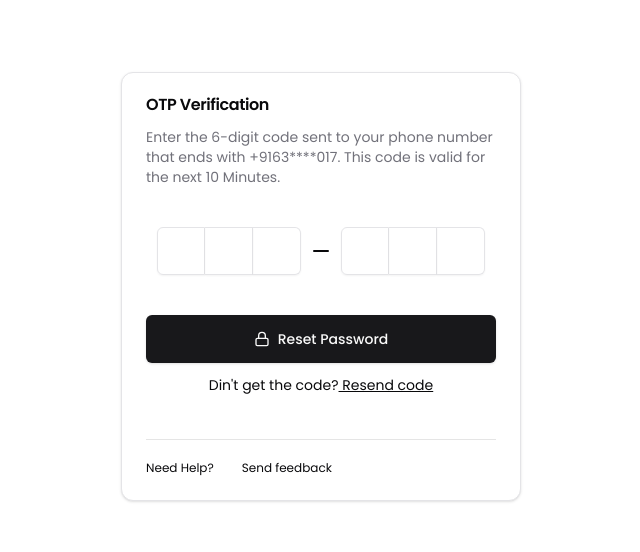
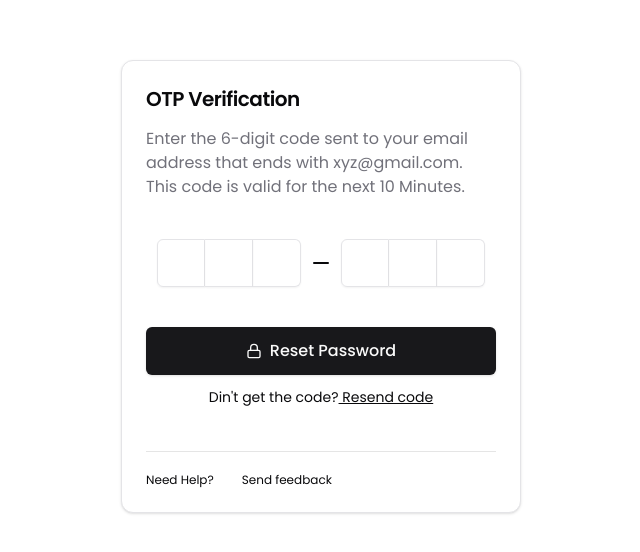
Before and after one commit to akshaywritescode/rangoli-live-components, a Next.js app: page /o/otp-verification in a window 1280 px wide. Shown: the part 154-706 px from the top of the page, without its empty margins (319-959 px from the left). Built offline with nearby package versions, Linux system fonts and the light colour scheme.

Commit message:
added otp verification component

```diff
--- a/src/app/components/OTPVerification.tsx
+++ b/src/app/components/OTPVerification.tsx
@@ -8,15 +8,17 @@ import Separator from "./Separator";
 
 type TOTPVerification = {
     resetType: "phone" | "email",
+    needHelpLink: string,
+    sendFeedbackLink: string,
     resetData: string
 }
 
-export default function OTPVerification({ resetType, resetData }: TOTPVerification) {
+export default function OTPVerification({ resetType, resetData, needHelpLink, sendFeedbackLink }: TOTPVerification) {
     return <div className="container-center">
         <Card className="w-[400px]">
             <CardHeader>
-                <CardTitle className="mb-2">OTP Verification</CardTitle>
-                <CardDescription>Enter the 6-digit code sent to your {resetType === "phone" ? "phone number" : "email address"} that ends with {resetData}. This code is valid for the next 10 Minutes.</CardDescription>
+                <CardTitle className="mb-2 text-xl">OTP Verification</CardTitle>
+                <CardDescription className="text-base">Enter the 6-digit code sent to your {resetType === "phone" ? "phone number" : "email address"} that ends with {resetData}. This code is valid for the next 10 Minutes.</CardDescription>
             </CardHeader>
             <CardContent>
                 <div className="flex flex-col justify-center items-center mt-4">
@@ -34,17 +36,17 @@ export default function OTPVerification({ resetType, resetData }: TOTPVerificati
                         </InputOTPGroup>
                     </InputOTP>
 
-                    <Button className="mt-10 w-full py-6"><LockIcon />Reset Password</Button>
-                    <span className="text-sm mt-3">Din't get the code?<Link href={"#"} className="underline"> Resend code</Link></span>
+                    <Button className="mt-10 w-full py-6 text-base"><LockIcon />Reset Password</Button>
+                    <span className="text-sm mt-3">Din't get the code?<span className="underline"> Resend code</span></span>
                 </div>
 
 
             </CardContent>
             <CardFooter className="flex flex-col items-start mt-5">
-                <Separator className="w-full bg-black/10" /> {/* Rangoli Provide Separator component Visit https://docs.rangoliui.me/components/P/pricing */}
+                <Separator className="w-full bg-black/10" />
                 <div className="flex gap-7 mt-5">
-                    <Link href={"#"} className="text-xs">Need Help?</Link>
-                    <Link href={"#"} className="text-xs">Send feedback</Link>
+                    <Link href={needHelpLink} className="text-xs">Need Help?</Link>
+                    <Link href={sendFeedbackLink} className="text-xs">Send feedback</Link>
                 </div>
             </CardFooter>
         </Card>
--- a/src/app/o/otp-verification/page.tsx
+++ b/src/app/o/otp-verification/page.tsx
@@ -2,6 +2,11 @@ import OTPVerification from "@/app/components/OTPVerification";
 
 export default function OTPVerificationDemo() {
     return <div className="container-center">
-        <OTPVerification resetType="phone" resetData="+9163****017" />
+        <OTPVerification
+            resetType="email"
+            resetData="xyz@gmail.com"
+            needHelpLink="/help"
+            sendFeedbackLink="/feedback"
+        />
     </div>
 }
```
Also changed, not shown: src/app/p/pricing-card/page.tsx (+7 -1 lines).
